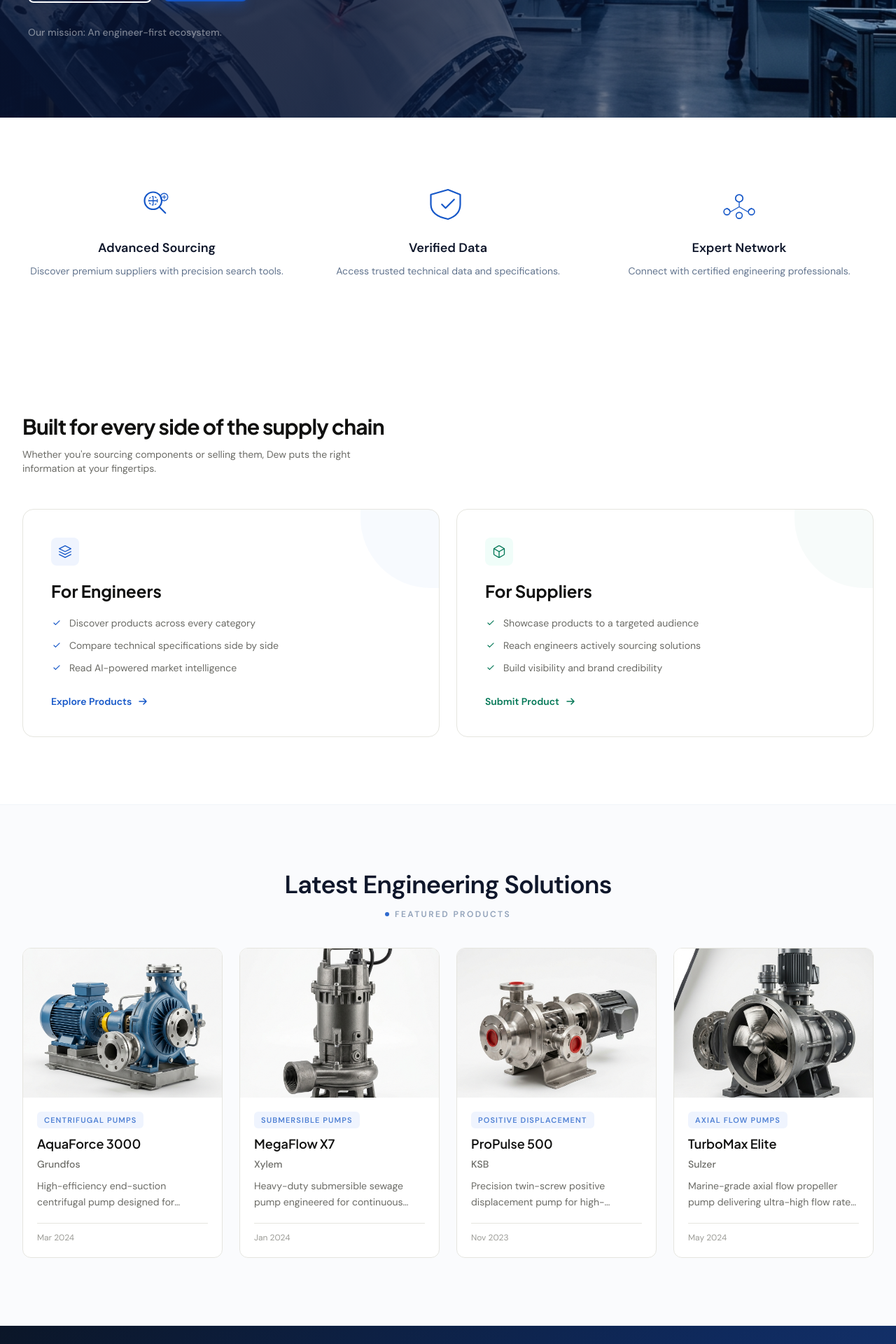
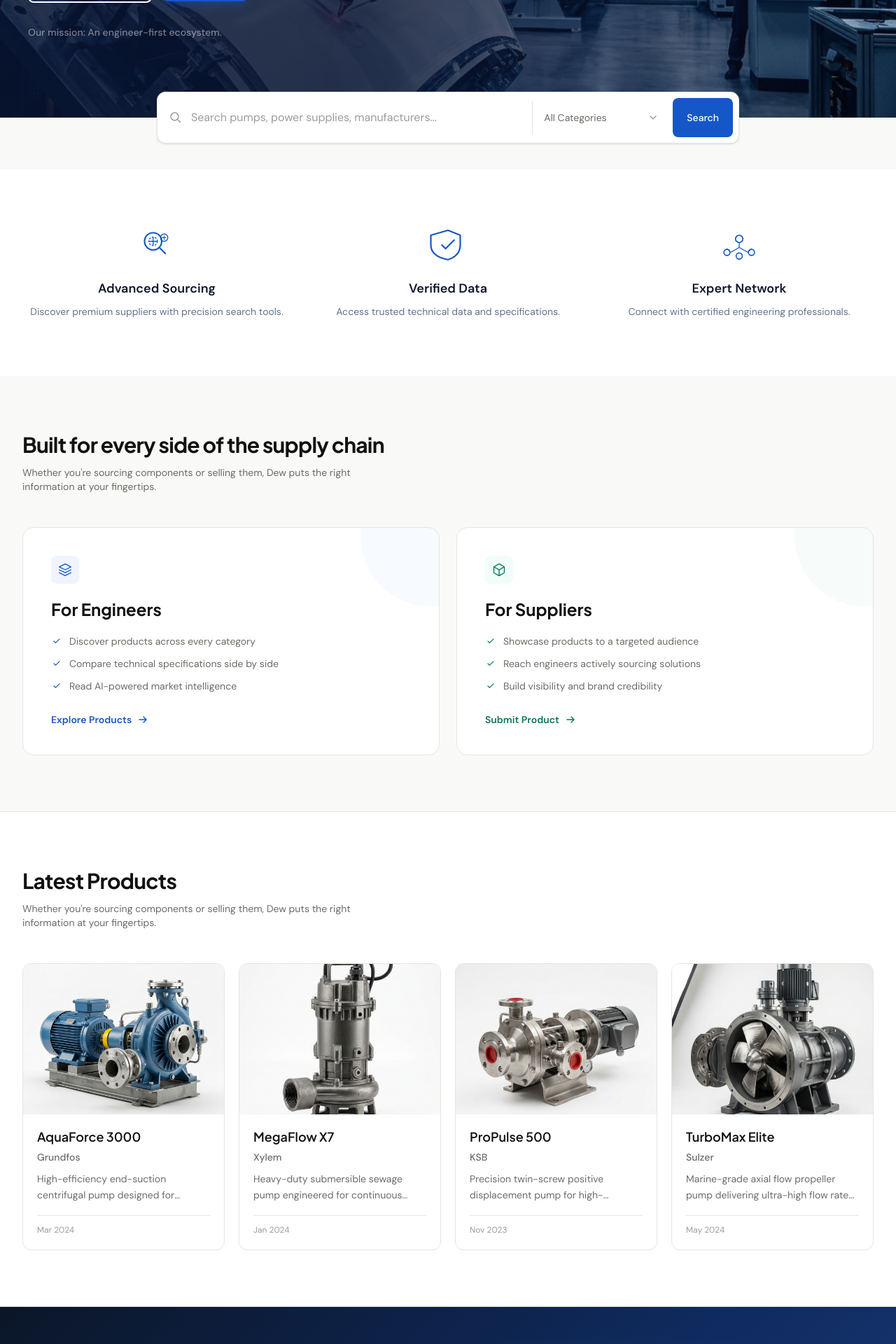
Before and after one commit to RAJAT0404/dew-frontend, a Next.js app: page / in a window 1280 px wide. Shown: the part 520-2440 px from the top of the page at 70% size. Built offline with nearby package versions, Linux system fonts and the light colour scheme.

Commit message:
Update homepage UI

```diff
--- a/src/app/page.tsx
+++ b/src/app/page.tsx
@@ -7,6 +7,7 @@ import PremiumPartners from "@/components/PremiumPartners";
 import ProductFeed from "@/components/ProductFeed";
 import Footer from "@/components/Footer";
 import SplitSection from "@/components/SplitSection";
+import SearchBar from "@/components/SearchBar";
 
 export default function HomePage() {
   return (
@@ -14,6 +15,13 @@ export default function HomePage() {
       <main className="flex-1">
         {/* 1. HERO — Navbar is embedded inside as an absolute overlay */}
         <Hero />
+
+        {/* SEARCH */}
+        <section className="-translate-y-1/2">
+          <div className="max-w-4xl mx-auto px-6 lg:px-8 animate-fade-in-up delay-300">
+            <SearchBar />
+          </div>
+        </section>
 
         {/* 2. VALUE PROPS — Advanced Sourcing, Verified Data, Expert Network */}
         <ValueProps />
--- a/src/components/AdvisoryBoard.tsx
+++ b/src/components/AdvisoryBoard.tsx
@@ -3,7 +3,7 @@ import Link from "next/link";
 export default function AdvisoryBoard() {
   return (
     <section
-      className="relative py-[15vh] overflow-hidden text-white text-center"
+      className="relative py-24 overflow-hidden text-white text-center"
       style={{
         background: "linear-gradient(135deg, #0B1628 0%, #0f2a5e 60%, #1a3a7a 100%)",
       }}
--- a/src/components/EngineeringServices.tsx
+++ b/src/components/EngineeringServices.tsx
@@ -52,7 +52,7 @@ const services = [
 
 export default function EngineeringServices() {
   return (
-    <section className="bg-white py-[10vh] border-t border-slate-100">
+    <section className="bg-white py-20 border-t border-slate-100">
       <div className="max-w-7xl mx-auto px-6 lg:px-10">
         <div className="grid md:grid-cols-3 divide-x divide-slate-100">
           {services.map((item, i) => (
--- a/src/components/PremiumPartners.tsx
+++ b/src/components/PremiumPartners.tsx
@@ -3,12 +3,77 @@
 import { useRef } from "react";
 
 const partners = [
-  { name: "Analytis Business", subtitle: "Locatix Engineering Services" },
-  { name: "Precision Dynamics", subtitle: "Industrial Manufacturing Division" },
-  { name: "CoreTech Systems", subtitle: "OEM Component Specialists" },
-  { name: "Vertex Fabrication", subtitle: "Custom Engineering Solutions" },
-  { name: "NordMech GmbH", subtitle: "European Supplier Network" },
-  { name: "Aquaflow Industries", subtitle: "Fluid Systems & Pumping" },
+  {
+    name: "Siemens",
+    subtitle: "Industrial Automation & Drives",
+    logo: (
+      // ABB: bold stacked letters in box
+      <svg viewBox="0 0 52 24" fill="none" xmlns="http://www.w3.org/2000/svg" className="h-7 w-auto">
+        <rect width="34" height="24" rx="2" fill="#0D0D0D" />
+        <text x="17" y="17" textAnchor="middle" fill="white" fontSize="12" fontWeight="800" fontFamily="sans-serif" letterSpacing="1">ABB</text>
+      </svg>
+    ),
+  },
+  {
+    name: "Bosch",
+    subtitle: "Engineering & Technology",
+    logo: (
+      // Bosch-style: circle badge mark
+      <svg viewBox="0 0 68 24" fill="none" xmlns="http://www.w3.org/2000/svg" className="h-7 w-auto">
+        <circle cx="12" cy="12" r="11" fill="#0D0D0D" />
+        <circle cx="12" cy="12" r="7" fill="none" stroke="white" strokeWidth="1.5" />
+        <circle cx="12" cy="12" r="3" fill="white" />
+        <text x="28" y="17" fill="#0D0D0D" fontSize="13" fontWeight="700" fontFamily="sans-serif" letterSpacing="-0.2">Bosch</text>
+      </svg>
+    ),
+  },
+  {
+    name: "Parker",
+    subtitle: "Motion & Control Technologies",
+    logo: (
+      // Parker: angular arrow mark
+      <svg viewBox="0 0 66 24" fill="none" xmlns="http://www.w3.org/2000/svg" className="h-7 w-auto">
+        <polygon points="0,12 10,2 20,12 10,22" fill="#0D0D0D" />
+        <polygon points="5,12 10,7 15,12 10,17" fill="white" />
+        <text x="26" y="17" fill="#0D0D0D" fontSize="13" fontWeight="700" fontFamily="sans-serif" letterSpacing="-0.2">Parker</text>
+      </svg>
+    ),
+  },
+  {
+    name: "ABB",
+    subtitle: "Power & Automation",
+    logo: (
+      // ABB: bold stacked letters in box
+      <svg viewBox="0 0 52 24" fill="none" xmlns="http://www.w3.org/2000/svg" className="h-7 w-auto">
+        <rect width="34" height="24" rx="2" fill="#0D0D0D" />
+        <text x="17" y="17" textAnchor="middle" fill="white" fontSize="12" fontWeight="800" fontFamily="sans-serif" letterSpacing="1">ABB</text>
+      </svg>
+    ),
+  },
+  {
+    name: "SKF",
+    subtitle: "Bearings & Sealing Solutions",
+    logo: (
+      // Parker: angular arrow mark
+      <svg viewBox="0 0 66 24" fill="none" xmlns="http://www.w3.org/2000/svg" className="h-7 w-auto">
+        <polygon points="0,12 10,2 20,12 10,22" fill="#0D0D0D" />
+        <polygon points="5,12 10,7 15,12 10,17" fill="white" />
+        <text x="26" y="17" fill="#0D0D0D" fontSize="13" fontWeight="700" fontFamily="sans-serif" letterSpacing="-0.2">Parker</text>
+      </svg>
+    ),
+  },
+  {
+    name: "Festo",
+    subtitle: "Pneumatic & Electric Automation",
+    logo: (
+      // Festo: clean hex mark
+      <svg viewBox="0 0 60 24" fill="none" xmlns="http://www.w3.org/2000/svg" className="h-7 w-auto">
+        <polygon points="12,1 21,6 21,18 12,23 3,18 3,6" fill="#0D0D0D" />
+        <text x="12" y="17" textAnchor="middle" fill="white" fontSize="10" fontWeight="700" fontFamily="sans-serif">F</text>
+        <text x="28" y="17" fill="#0D0D0D" fontSize="13" fontWeight="700" fontFamily="sans-serif" letterSpacing="-0.2">Festo</text>
+      </svg>
+    ),
+  },
 ];
 
 export default function PremiumPartners() {
@@ -16,37 +81,40 @@ export default function PremiumPartners() {
 
   const scroll = (dir: "left" | "right") => {
     if (!scrollRef.current) return;
-    scrollRef.current.scrollBy({ left: dir === "right" ? 260 : -260, behavior: "smooth" });
+    scrollRef.current.scrollBy({
+      left: dir === "right" ? 280 : -280,
+      behavior: "smooth",
+    });
   };
 
   return (
-    <section className="bg-[#fafbfd] py-24 border-t border-slate-100 relative overflow-hidden">
-      {/* Subtle background grid pattern */}
-      <div className="absolute inset-0 opacity-[0.03] pointer-events-none" style={{ backgroundImage: 'radial-gradient(#1557C8 1px, transparent 1px)', backgroundSize: '32px 32px' }} />
+    <section className="bg-white py-16 border-t border-slate-100">
+      <div className="max-w-7xl mx-auto px-6 lg:px-10">
+        {/* Header row */}
+        <div className="flex flex-col sm:flex-row sm:items-end sm:justify-between gap-4 mb-10">
+          <div>
+            <h2 className="font-display text-3xl font-bold text-slate-900 tracking-tight">
+              Premium Partners
+            </h2>
+          </div>
 
-      <div className="max-w-7xl mx-auto px-6 lg:px-10 relative z-10">
-        {/* Header row */}
-        <div className="flex flex-col md:flex-row md:items-end justify-between gap-6 mb-12">
-          <div>
-            <h2 className="text-3xl font-bold text-slate-900 tracking-tight">Premium Partners</h2>
-          </div>
-          <div className="flex items-center gap-3">
+          <div className="flex items-center gap-2">
             <button
               onClick={() => scroll("left")}
               aria-label="Scroll left"
-              className="w-12 h-12 rounded-xl border border-slate-200 flex items-center justify-center text-slate-500 hover:text-white hover:bg-slate-900 hover:border-slate-900 transition-all duration-300 shadow-sm"
+              className="w-9 h-9 rounded-lg border border-slate-200 flex items-center justify-center text-slate-400 hover:text-slate-900 hover:border-slate-400 hover:bg-slate-50 transition-all duration-150"
             >
-              <svg viewBox="0 0 16 16" fill="none" className="w-5 h-5">
-                <path d="M10 4L6 8l4 4" stroke="currentColor" strokeWidth="2" strokeLinecap="round" strokeLinejoin="round" />
+              <svg viewBox="0 0 16 16" fill="none" className="w-4 h-4">
+                <path d="M10 4L6 8l4 4" stroke="currentColor" strokeWidth="1.5" strokeLinecap="round" strokeLinejoin="round" />
               </svg>
             </button>
             <button
               onClick={() => scroll("right")}
               aria-label="Scroll right"
-              className="w-12 h-12 rounded-xl border border-slate-200 flex items-center justify-center text-slate-500 hover:text-white hover:bg-slate-900 hover:border-slate-900 transition-all duration-300 shadow-sm"
+              className="w-9 h-9 rounded-lg border border-slate-200 flex items-center justify-center text-slate-400 hover:text-slate-900 hover:border-slate-400 hover:bg-slate-50 transition-all duration-150"
             >
-              <svg viewBox="0 0 16 16" fill="none" className="w-5 h-5">
-                <path d="M6 4l4 4-4 4" stroke="currentColor" strokeWidth="2" strokeLinecap="round" strokeLinejoin="round" />
+              <svg viewBox="0 0 16 16" fill="none" className="w-4 h-4">
+                <path d="M6 4l4 4-4 4" stroke="currentColor" strokeWidth="1.5" strokeLinecap="round" strokeLinejoin="round" />
               </svg>
             </button>
           </div>
@@ -55,40 +123,24 @@ export default function PremiumPartners() {
         {/* Scrollable partner list */}
         <div
           ref={scrollRef}
-          className="flex gap-6 overflow-x-auto scrollbar-hide pb-8 -mx-2 px-2"
-          style={{ scrollbarWidth: "none" }}
+          className="flex gap-4 overflow-x-auto pb-2"
+          style={{ scrollbarWidth: "none", msOverflowStyle: "none" }}
         >
-          {partners.map((p, idx) => (
+          {partners.map((p) => (
             <div
               key={p.name}
-              className="flex-shrink-0 w-80 bg-white border border-slate-100 rounded-2xl p-6 hover:border-accent/30 hover:shadow-[0_20px_40px_rgba(0,0,0,0.06)] transition-all duration-300 group cursor-pointer"
+              className="group flex-shrink-0 w-60 border border-slate-200 rounded-xl px-5 py-5 hover:border-slate-300 hover:shadow-md transition-all duration-200 cursor-pointer bg-white hover:bg-slate-50"
             >
-              <div className="mb-6">
-                <p className="text-lg font-bold text-slate-900 group-hover:text-accent transition-colors">{p.name}</p>
-                <p className="text-xs font-medium text-slate-400 uppercase tracking-wider mt-1">{p.subtitle}</p>
+              {/* Brand logo */}
+              <div className="mb-6 h-8 flex items-center">
+                {p.logo}
               </div>
 
-              <div className="grid grid-cols-2 gap-4 py-4 border-y border-slate-50">
-                <div>
-                  <p className="text-[10px] font-bold text-slate-400 uppercase">Projects</p>
-                  <p className="text-sm font-bold text-slate-700">{(idx + 1) * 12}+</p>
-                </div>
-                <div>
-                  <p className="text-[10px] font-bold text-slate-400 uppercase">Experience</p>
-                  <p className="text-sm font-bold text-slate-700">{8 + idx} yrs</p>
-                </div>
-              </div>
-
-              <div className="mt-6 flex items-center justify-between">
-                <div className="flex items-center gap-1">
-                  {[1, 2, 3, 4, 5].map((star) => (
-                    <svg key={star} viewBox="0 0 20 20" fill={star <= 4 ? "#F59E0B" : "#E2E8F0"} className="w-3 h-3">
-                      <path d="M9.049 2.927c.3-.921 1.603-.921 1.902 0l1.07 3.292a1 1 0 00.95.69h3.462c.969 0 1.371 1.24.588 1.81l-2.8 2.034a1 1 0 00-.364 1.118l1.07 3.292c.3.921-.755 1.688-1.54 1.118l-2.8-2.034a1 1 0 00-1.175 0l-2.8 2.034c-.784.57-1.838-.197-1.539-1.118l1.07-3.292a1 1 0 00-.364-1.118L2.98 8.72c-.783-.57-.38-1.81.588-1.81h3.461a1 1 0 00.951-.69l1.07-3.292z" />
-                    </svg>
-                  ))}
-                </div>
-                <span className="text-xs font-bold text-accent group-hover:underline">View Profile</span>
-              </div>
+              {/* Company name as heading */}
+              <p className="text-sm font-bold text-slate-900 mb-1 leading-snug">
+                {p.name}
+              </p>
+              <p className="text-xs text-slate-500 leading-relaxed">{p.subtitle}</p>
             </div>
           ))}
         </div>
--- a/src/components/ProductCard.tsx
+++ b/src/components/ProductCard.tsx
@@ -26,11 +26,6 @@ export default function ProductCard({ product }: ProductCardProps) {
 
       {/* Info */}
       <div className="flex flex-col gap-2.5 p-5 flex-1">
-        {/* Category badge */}
-        <span className="self-start text-[11px] font-semibold uppercase tracking-widest text-accent-muted bg-accent-subtle px-2.5 py-1 rounded-md">
-          {product.category}
-        </span>
-
         {/* Product name */}
         <h3 className="font-display text-lg font-semibold text-ink leading-snug group-hover:text-accent transition-colors duration-200">
           {product.name}
@@ -56,8 +51,19 @@ export default function ProductCard({ product }: ProductCardProps) {
           </span>
           <span className="text-xs font-medium text-accent opacity-0 group-hover:opacity-100 transition-opacity duration-200 flex items-center gap-1">
             View details
-            <svg viewBox="0 0 16 16" fill="none" className="w-3.5 h-3.5" aria-hidden="true">
-              <path d="M3 8h10M9 4l4 4-4 4" stroke="currentColor" strokeWidth="1.5" strokeLinecap="round" strokeLinejoin="round" />
+            <svg
+              viewBox="0 0 16 16"
+              fill="none"
+              className="w-3.5 h-3.5"
+              aria-hidden="true"
+            >
+              <path
+                d="M3 8h10M9 4l4 4-4 4"
+                stroke="currentColor"
+                strokeWidth="1.5"
+                strokeLinecap="round"
+                strokeLinejoin="round"
+              />
             </svg>
           </span>
         </div>
--- a/src/components/ProductFeed.tsx
+++ b/src/components/ProductFeed.tsx
@@ -23,27 +23,24 @@ export default function ProductFeed() {
   });
 
   return (
-    <section id="products" className="py-[12vh] bg-[#fafbfd] border-y border-slate-100 scroll-mt-20">
+    <section id="products" className="py-20 bg-surface border-y border-line scroll-mt-20">
       <div className="max-w-7xl mx-auto px-6 lg:px-8">
         {/* Header */}
-        <div className="flex flex-col items-center text-center gap-4 mb-10">
-          <div className="animate-fade-in-up">
-            <h2 className="text-3xl md:text-4xl font-bold text-slate-900 tracking-tight leading-none">
-              Latest Engineering Solutions
+        <div className="flex flex-col sm:flex-row sm:items-end sm:justify-between gap-4 mb-12">
+          <div>
+            <h2 className="font-display text-3xl font-bold text-ink tracking-tight">
+              {category || query ? "Search Results" : "Latest Products"}
             </h2>
-            <div className="flex items-center justify-center gap-2 mt-4">
-              <span className="flex h-1.5 w-1.5 rounded-full bg-accent animate-pulse" />
-              <p className="text-xs font-bold text-slate-400 uppercase tracking-[0.2em]">
-                Featured Products
-              </p>
-            </div>
+            <p className="text-sm text-muted mt-3 max-w-lg">
+            Whether you&apos;re sourcing components or selling them, Dew puts the right information at your fingertips.
+          </p>
           </div>
         </div>
 
         {/* Grid */}
         {filteredProducts.length > 0 ? (
-          <div className="grid sm:grid-cols-2 lg:grid-cols-4 gap-6 animate-fade-in-up delay-100">
-            {filteredProducts.slice(0, 4).map((p) => (
+          <div className="grid sm:grid-cols-2 lg:grid-cols-3 xl:grid-cols-4 gap-5">
+            {filteredProducts.slice(0,4).map((p) => (
               <ProductCard key={p.id} product={p} />
             ))}
           </div>
--- a/src/components/SearchBar.tsx
+++ b/src/components/SearchBar.tsx
@@ -46,7 +46,7 @@ export default function SearchBar() {
           value={query}
           onChange={(e) => setQuery(e.target.value)}
           placeholder="Search pumps, power supplies, manufacturers..."
-          className="flex-1 py-4 text-base text-ink placeholder:text-faint bg-transparent outline-none min-w-0"
+          className="flex-1 py-6 text-base text-ink placeholder:text-faint bg-transparent outline-none min-w-0"
           autoComplete="off"
           spellCheck={false}
         />
--- a/src/components/SplitSection.tsx
+++ b/src/components/SplitSection.tsx
@@ -2,7 +2,7 @@ import Link from "next/link";
 
 export default function SplitSection() {
   return (
-    <section className="py-[12vh] bg-white">
+    <section className="py-20">
       <div className="max-w-7xl mx-auto px-6 lg:px-8">
         <div className="mb-12">
           <h2 className="font-display text-3xl font-bold text-ink tracking-tight">
--- a/src/components/ValueProps.tsx
+++ b/src/components/ValueProps.tsx
@@ -55,7 +55,7 @@ const props = [
 
 export default function ValueProps() {
   return (
-    <section className="bg-white py-[12vh]">
+    <section className="bg-white py-20">
       <div className="max-w-7xl mx-auto px-6 lg:px-10">
         <div className="grid md:grid-cols-3 gap-12">
           {props.map((item) => (
```
